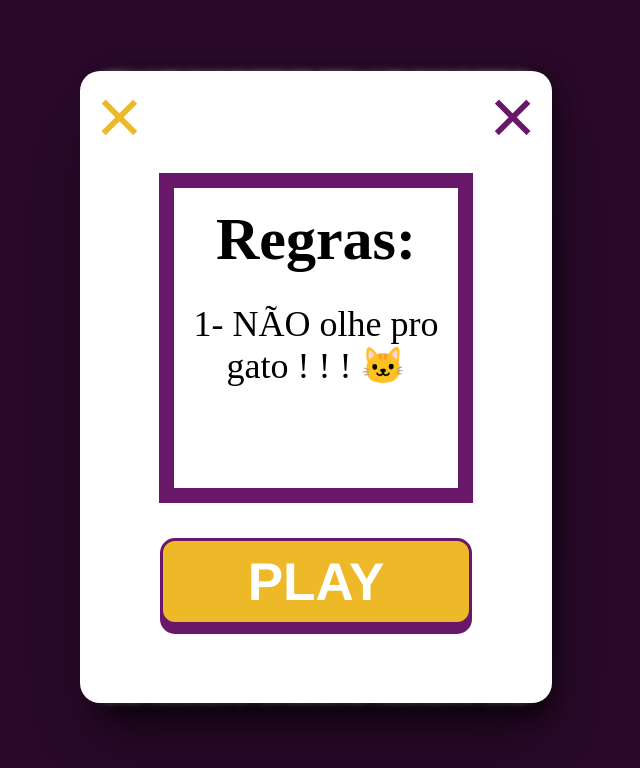
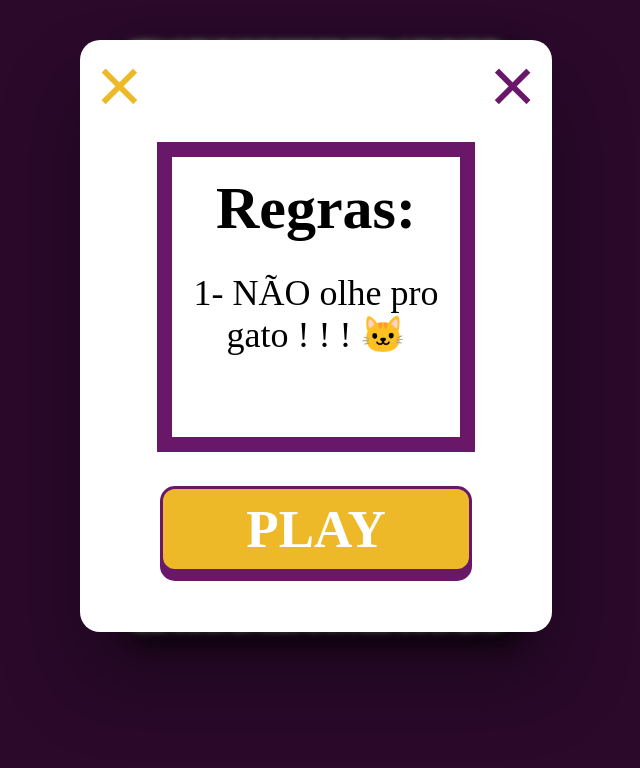
Before and after one commit to MarcosMSSouza/Jogo-do-Gato, a plain HTML site: page index.html in a window 1280 px wide. Both pictures are taken after a click on the element "REGRAS". Shown: the whole page, without its empty margins (324-964 px from the left). Drawn offline with Linux system fonts and the light colour scheme; a web font is replaced by a local one.

Commit message:
Update style.css

```diff
--- a/style.css
+++ b/style.css
@@ -13,24 +13,24 @@
 }
 
 .title {
-  font-size: 9vh;
+  font-size: 8vh;
   color: rgb(216, 240, 7);
   line-height: 1.2em;
   text-shadow: 12px 14px 14px rgba(13, 13, 14, 0.6);
 }
 
 .title-2 {
-  font-size: 14.5vh;
+  font-size: 14vh;
   text-shadow: 12px 14px 20px rgba(13, 13, 14, 0.6);
 }
 .container {
-  width: 52vh;
-  height: 75vh;
+  width: 45vh;
+  height: 70vh;
   background-color: #ffffff;
   border-radius: 20px;
   background-image: url('img/catart-3.jpg');
   padding: 1rem;
-  margin-top: -2%;
+  margin-top: -10%;
   box-shadow: 10px 9px 24px 2px rgba(243, 235, 235, 0.76);
   -webkit-box-shadow: 10px 9px 24px 2px rgba(0, 0, 0, 0.76);
   -moz-box-shadow: 10px 9px 24px 2px rgba(236, 227, 227, 0.76);
@@ -68,8 +68,9 @@ body {
 #modal--rules {
   position: absolute;
   width: 43vh;
-  height: 75vh;
-  margin-top: -2%;
+  /* max-width: 35vh; */
+  height: 70vh;
+  margin-top: -10%;
   padding: 1rem;
   padding-left: 5%;
   padding-right: 5%;
@@ -90,8 +91,8 @@ body {
 
 .h2-rules {
   min-width: 80%;
-  margin-left: 15px;
-  margin: 15px;
+  /* margin-left: 15px; */
+  margin: 13px;
   border: solid 15px rgb(105, 24, 105);
   height: 50%;
   margin-top: 25%;
@@ -120,8 +121,8 @@ body {
 #modal--game {
   position: absolute;
   width: 43vh;
-  height: 75vh;
-  margin-top: -2%;
+  height: 70vh;
+  margin-top: -10%;
   padding: 1rem;
   padding-left: 5%;
   padding-right: 5%;
@@ -145,15 +146,13 @@ body {
 
 .cat-overlay {
   position: absolute;
-  top: 53%;
+  top: 46%;
   left: 50%;
+  width: 19rem;
+  height: 28rem;
+  background-color: white;
+  border-radius: 20px;
   transform: translate(-50%, -50%);
-  border-radius: 20px;
-  background-color: white;
-  padding: 7rem;
-  width: 18vh;
-  height: 37vh;
-  background-color: #ffffff;
   background-color: rgba(0, 0, 0, 0.6);
   backdrop-filter: blur(40px);
   z-index: 10;
@@ -214,7 +213,7 @@ body {
 }
 
 .divdifficulty {
-  margin-top: 14%;
+  margin-top: 8%;
   height: 28%;
   font-size: 50%;
   padding-top: 25%;
@@ -255,7 +254,7 @@ body {
 
 .button a {
   color: white;
-  font-family: Helvetica, sans-serif;
+  font-family: 'Rocher';
   font-weight: bold;
   font-size: 53px;
   text-align: center;
@@ -278,6 +277,7 @@ body {
   padding-bottom: 2%;
   margin-right: 1rem;
   margin-left: 1rem;
+  font-family: 'Rocher';
   /* font-size: 88%; */
   border: solid rgb(105, 24, 105);
 }
@@ -342,7 +342,7 @@ body {
   display: inline-block;
   width: 4vh;
   height: 4vh;
-  line-height: 30px;
+  line-height: 32px;
   padding: 1%;
   border: 4px solid rgb(83, 27, 67);
   background-color: #20201f;
```
